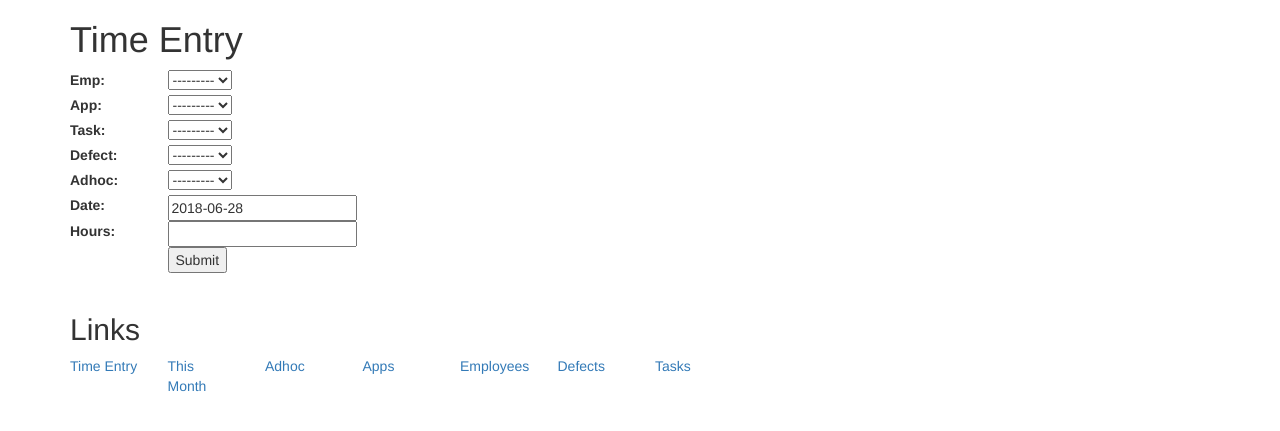
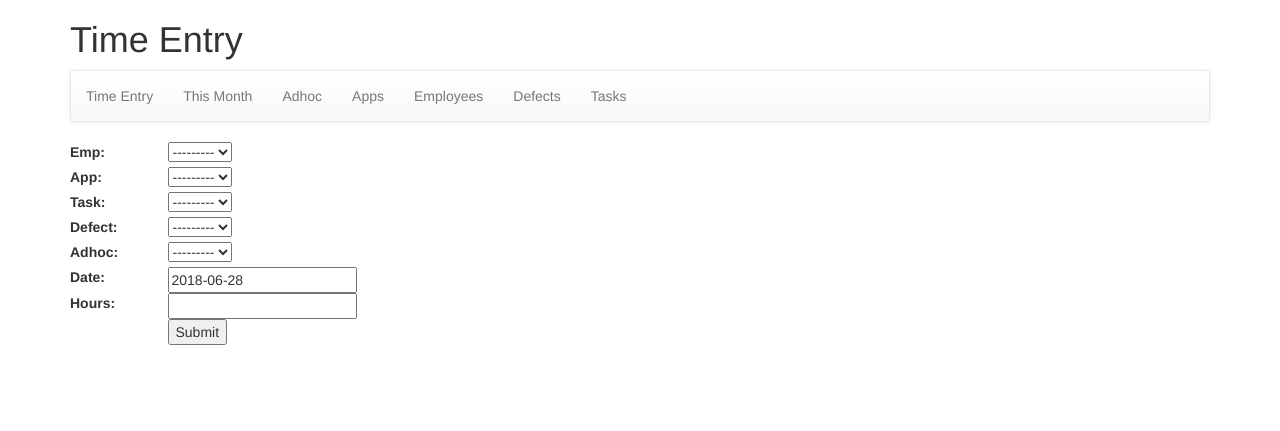
Before and after one commit to xanderyzwich/Timesheets, a Django app: page /timesheet/ in a window 1280 px wide. Shown: the top 431 px of the page. Run offline with Django 3.2, Linux system fonts and the light colour scheme; data that the repository does not hold is empty; some libraries are stand-ins or nearby versions.

Commit message:
Converted footer links into navbar and positioned below titles

```diff
--- a/mysite/timesheets/templates/timesheets/footer.html
+++ /dev/null
@@ -1,30 +0,0 @@
-<div class="container-fluid" name="footer-box">
-    <div class="container">
-        <h2>Links</h2>
-    </div>
-    <div class="container" name="links">
-        <div class="row">
-            <div class="col-sm-1">
-                <a href="{% url 'timesheets:index' %}">Time Entry</a>
-            </div>
-            <div class="col-sm-1">
-                <a href="{% url 'timesheets:report' %}">This Month</a>
-            </div>
-            <div class="col-sm-1">
-                <a href="{% url 'timesheets:adhocs' %}">Adhoc</a>
-            </div>
-            <div class="col-sm-1">
-                <a href="{% url 'timesheets:apps' %}">Apps</a>
-            </div>
-            <div class="col-sm-1">
-                <a href="{% url 'timesheets:employees' %}">Employees</a>
-            </div>
-            <div class="col-sm-1">
-                <a href="{% url 'timesheets:defects' %}">Defects</a>
-            </div>
-            <div class="col-sm-1">
-                <a href="{% url 'timesheets:tasks' %}">Tasks</a>
-            </div>
-        </div>
-    </div>
-</div>
--- a/mysite/timesheets/templates/timesheets/index.html
+++ b/mysite/timesheets/templates/timesheets/index.html
@@ -12,6 +12,7 @@
                 <h1>Time Entry</h1>
             </div>
         </div>
+        {% include 'timesheets/navbar.html' %}
         <div class="container-fluid" name="body-box">
             <div class="container" title="form">
                 <form action="" method="post">
@@ -37,6 +38,5 @@
                 <br>
             </div>
         </div>
-        {% include 'timesheets/footer.html' %}
     </body>
 </html>
--- a/mysite/timesheets/templates/timesheets/list.html
+++ b/mysite/timesheets/templates/timesheets/list.html
@@ -12,6 +12,7 @@
                 <h1>{{ title }}</h1>
             </div>
         </div>
+        {% include 'timesheets/navbar.html' %}
         <div class="container-fluid" name="body-box">
             <div class="container">
                 {% if object_list %}
@@ -27,6 +28,5 @@
                 {% endif %}
             </div>
         </div>
-        {% include 'timesheets/footer.html' %}
     </body>
 </html>
--- /dev/null
+++ b/mysite/timesheets/templates/timesheets/navbar.html
@@ -0,0 +1,15 @@
+<div class="container-fluid" name="footer-box">
+    <div class="container" name="navbar-box">
+    <nav class="navbar navbar-default">
+        <ul class="nav navbar-nav">
+        <li><a href="{% url 'timesheets:index' %}">Time Entry</a></li>
+        <li><a href="{% url 'timesheets:report' %}">This Month</a></li>
+        <li><a href="{% url 'timesheets:adhocs' %}">Adhoc</a></li>
+        <li><a href="{% url 'timesheets:apps' %}">Apps</a></li>
+        <li><a href="{% url 'timesheets:employees' %}">Employees</a></li>
+        <li><a href="{% url 'timesheets:defects' %}">Defects</a></li>
+        <li><a href="{% url 'timesheets:tasks' %}">Tasks</a></li>
+        </ul>
+    </nav>
+    </div>
+</div>
--- a/mysite/timesheets/templates/timesheets/timesheet.html
+++ b/mysite/timesheets/templates/timesheets/timesheet.html
@@ -14,6 +14,7 @@
                 <h1>{{ object }}</h1>
             </div>
         </div>
+        {% include 'timesheets/navbar.html' %}
         <div class="container-fluid" name="body-box">
             <div class="container" title="summary">
                 <h3>Summary</h3>
@@ -64,6 +65,6 @@
                 {% endfor %}
             </div>
         </div>
-        {% include 'timesheets/footer.html' %}</div>
+        </div>
     </body>
 </html>
```
